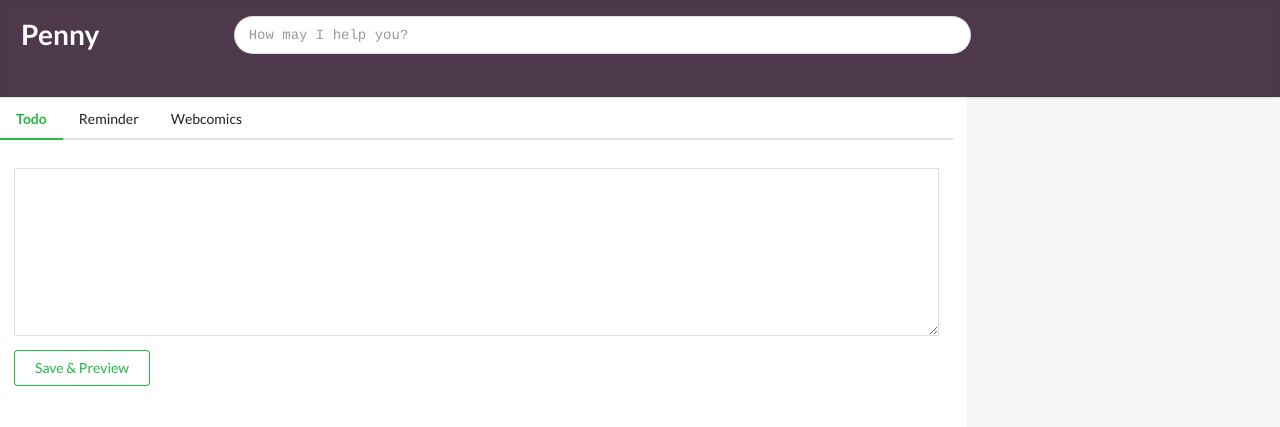
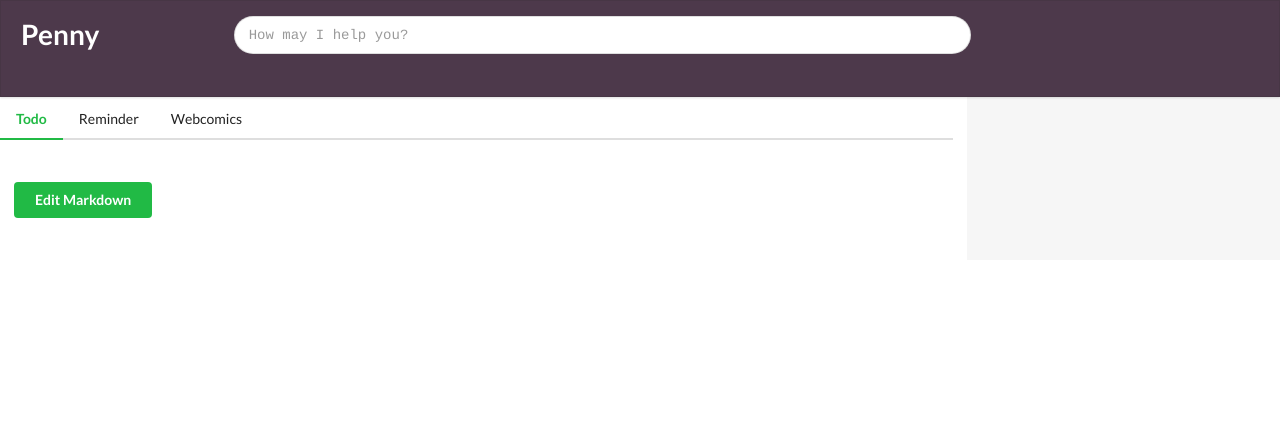
Before and after one commit to arpitbbhayani/penny, a Flask app: template app/templates/index.html in a window 1280 px wide. Shown: the top 427 px of the page. Run offline with Flask 2, Linux system fonts and the light colour scheme; the template is opened without the code that fills it, so the values that code supplies are empty.

Commit message:
Default html instead of edit markdown

```diff
--- a/app/static/js/index.js
+++ b/app/static/js/index.js
@@ -84,6 +84,9 @@ $(document).ready(function() {
 
         $.get('/todo/get', {id: Cookies.get('todoid')}, function(resp) {
             $md.val(resp.content);
+            var md = window.markdownit();
+            var result = md.render($md.val());
+            $html.html(result);
         });
     });
 
--- a/app/templates/todo_widget.html
+++ b/app/templates/todo_widget.html
@@ -4,11 +4,11 @@
         <div id="todos" class="content">
             <div class="ui form">
                 <div class="field">
-                    <textarea id="md-content"></textarea>
-                    <div id="html-content" style="display: none;"></div>
+                    <textarea id="md-content" style="display: none;"></textarea>
+                    <div id="html-content"></div>
                 </div>
-                <div id="toggle-md-div" class="ui green basic button">
-                    Save & Preview
+                <div id="toggle-md-div" class="ui green button">
+                    Edit Markdown
                 </div>
             </div>
         </div>
```
